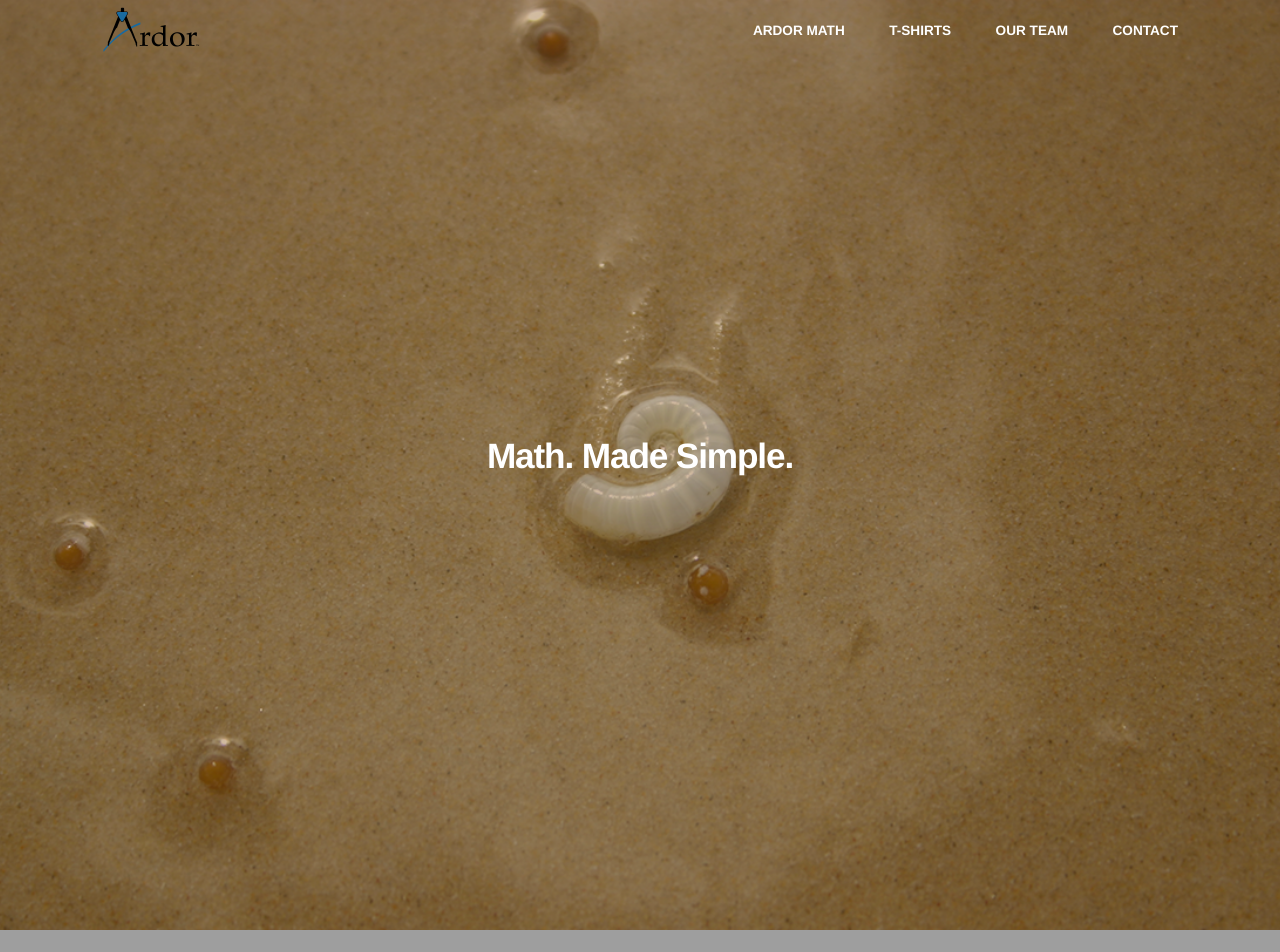
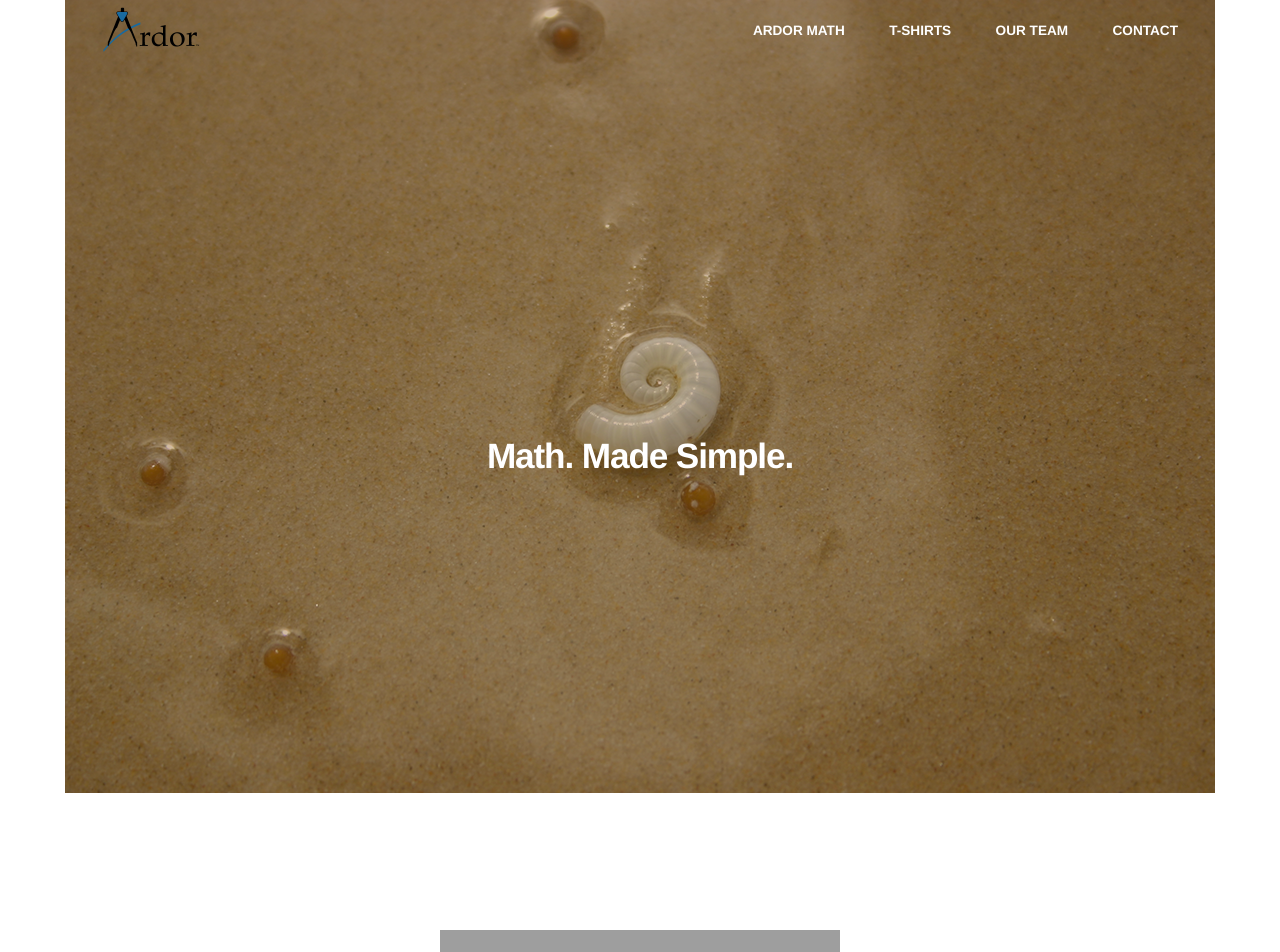
Before and after one commit to ardor-education/ardor-education.github.io, a Jekyll site: the page built from index.html, in a window 1280 px wide and 1400 px high. Shown: the top 952 px of the window. Built offline with Jekyll 4.4.1, drawn with Linux system fonts in a browser that asks for light colours; some web fonts are replaced; grey boxes are pictures that could not be loaded.

Commit message:
remove width cover

```diff
--- a/_sass/modules/_hero.scss
+++ b/_sass/modules/_hero.scss
@@ -214,7 +214,8 @@
         max-width: 100%;
         background-color:  $hero-background;
         background-position: top;
-        background-size: cover;
+        background-repeat: no-repeat;
+        //background-size: cover;
     }
 
     // about
@@ -225,7 +226,7 @@
         background-color:  $hero-background;
         background-position: top;
         background-repeat: no-repeat;
-        background-size: cover;
+        //background-size: cover;
     }
 
     // team
@@ -236,7 +237,7 @@
         background-color:  $hero-background;
         background-position: top;
         background-repeat: no-repeat;
-        background-size: cover;
+        //background-size: cover;
 
     }
 
@@ -248,7 +249,7 @@
         background-color:  $hero-background;
         background-position: top;
         background-repeat: no-repeat;
-        background-size: cover;
+        //background-size: cover;
     }
 
     // ardormath
@@ -257,10 +258,9 @@
         @include background(url($hero-image) no-repeat fixed);
         max-width: 100%;
         background-color:  $hero-background;
-        max-width: 100%;
         background-position: top;
         background-repeat: no-repeat;
-        background-size: cover;
+       // background-size: cover;
     }
     &.hero--ardormath-showcase-generation {
         $hero-image: '../assets/images/bg/amath-showcase-teacher.png';
```
